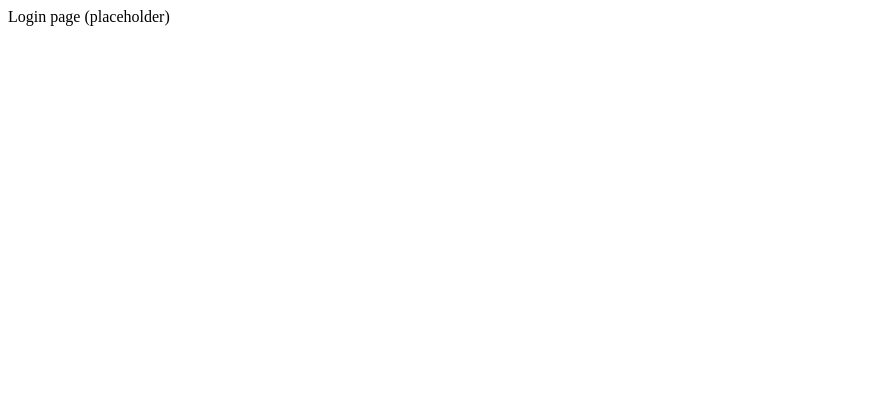
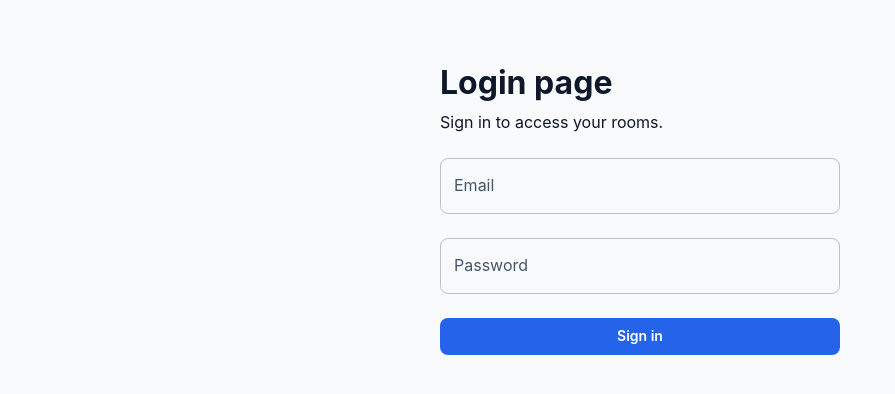
Before and after one commit to Podgore/Voyage-FE, a React (Vite) app: page /login in a window 1280 px wide. Shown: the top 394 px of the page, without its empty margins (0-895 px from the left). Built offline with nearby package versions, Linux system fonts and the light colour scheme; no server answers.

Commit message:
feat: add UI kit and design tokens

```diff
--- a/package.json
+++ b/package.json
@@ -14,6 +14,9 @@
     "test:coverage": "vitest run --coverage"
   },
   "dependencies": {
+    "@emotion/react": "^11.14.0",
+    "@emotion/styled": "^11.14.1",
+    "@mui/material": "^9.3.1",
     "@tanstack/react-query": "^5.101.4",
     "axios": "^1.19.0",
     "react": "^19.2.7",
--- /dev/null
+++ b/src/components/ui/Button.tsx
@@ -0,0 +1,5 @@
+import { Button as MuiButton, type ButtonProps } from "@mui/material";
+
+export const Button = ({ variant = "contained", ...props }: ButtonProps) => {
+  return <MuiButton variant={variant} {...props} />;
+};
--- /dev/null
+++ b/src/components/ui/Input.tsx
@@ -0,0 +1,5 @@
+import { TextField, type TextFieldProps } from "@mui/material";
+
+export const Input = ({ fullWidth = true, ...props }: TextFieldProps) => {
+  return <TextField fullWidth={fullWidth} {...props} />;
+};
--- /dev/null
+++ b/src/components/ui/Modal.tsx
@@ -0,0 +1,22 @@
+import {
+  Dialog,
+  DialogContent,
+  DialogTitle,
+  type DialogProps,
+} from "@mui/material";
+import type { ReactNode } from "react";
+
+interface ModalProps extends Omit<DialogProps, "children" | "onClose"> {
+  title: string;
+  children: ReactNode;
+  onClose: () => void;
+}
+
+export const Modal = ({ title, children, onClose, ...props }: ModalProps) => {
+  return (
+    <Dialog onClose={() => onClose()} {...props}>
+      <DialogTitle>{title}</DialogTitle>
+      <DialogContent>{children}</DialogContent>
+    </Dialog>
+  );
+};
--- /dev/null
+++ b/src/components/ui/index.ts
@@ -0,0 +1,3 @@
+export { Button } from "./Button";
+export { Input } from "./Input";
+export { Modal } from "./Modal";
--- a/src/index.css
+++ b/src/index.css
@@ -0,0 +1,5 @@
+html,
+body,
+#root {
+  min-height: 100%;
+}
--- a/src/main.tsx
+++ b/src/main.tsx
@@ -1,10 +1,15 @@
 import { StrictMode } from "react";
 import { createRoot } from "react-dom/client";
+import { CssBaseline, ThemeProvider } from "@mui/material";
 import "./index.css";
 import App from "./App.tsx";
+import { theme } from "./theme/theme";
 
 createRoot(document.getElementById("root")!).render(
   <StrictMode>
-    <App />
+    <ThemeProvider theme={theme}>
+      <CssBaseline />
+      <App />
+    </ThemeProvider>
   </StrictMode>,
 );
--- a/src/pages/LoginPage.tsx
+++ b/src/pages/LoginPage.tsx
@@ -1,3 +1,41 @@
+import { Box, Stack, Typography } from "@mui/material";
+import { useState } from "react";
+import { Button, Input, Modal } from "../components/ui";
+
 export const LoginPage = () => {
-  return <div>Login page (placeholder)</div>;
+  const [isModalOpen, setIsModalOpen] = useState(false);
+
+  return (
+    <Box
+      component="section"
+      sx={{
+        display: "flex",
+        justifyContent: "center",
+        px: 3,
+        py: 8,
+      }}
+    >
+      <Stack spacing={3} sx={{ maxWidth: 400, width: "100%" }}>
+        <div>
+          <Typography variant="h1">Login page</Typography>
+          <Typography color="text.secondary" sx={{ mt: 1 }}>
+            Sign in to access your rooms.
+          </Typography>
+        </div>
+
+        <Input label="Email" name="email" type="email" />
+        <Input label="Password" name="password" type="password" />
+
+        <Button onClick={() => setIsModalOpen(true)}>Sign in</Button>
+
+        <Modal
+          open={isModalOpen}
+          title="Sign in"
+          onClose={() => setIsModalOpen(false)}
+        >
+          <Typography>Authentication will be added in a future</Typography>
+        </Modal>
+      </Stack>
+    </Box>
+  );
 };
--- /dev/null
+++ b/src/theme/theme.ts
@@ -0,0 +1,53 @@
+import { createTheme } from "@mui/material/styles";
+
+export const theme = createTheme({
+  palette: {
+    primary: {
+      main: "#2563EB",
+      dark: "#1D4ED8",
+      light: "#DBEAFE",
+    },
+    secondary: {
+      main: "#0F766E",
+    },
+    background: {
+      default: "#F8FAFC",
+      paper: "#FFFFFF",
+    },
+    error: {
+      main: "#DC2626",
+    },
+    text: {
+      primary: "#0F172A",
+      secondary: "#475569",
+    },
+  },
+  typography: {
+    fontFamily: 'Inter, "Segoe UI", Roboto, Arial, sans-serif',
+    h1: {
+      fontSize: "2rem",
+      fontWeight: 700,
+      lineHeight: 1.2,
+    },
+    h2: {
+      fontSize: "1.5rem",
+      fontWeight: 700,
+      lineHeight: 1.3,
+    },
+    button: {
+      fontWeight: 600,
+      textTransform: "none",
+    },
+  },
+  spacing: 8,
+  shape: {
+    borderRadius: 8,
+  },
+  components: {
+    MuiButton: {
+      defaultProps: {
+        disableElevation: true,
+      },
+    },
+  },
+});
```
Also changed, not shown: 1 other file (tests, documents, lock files or other folders).
